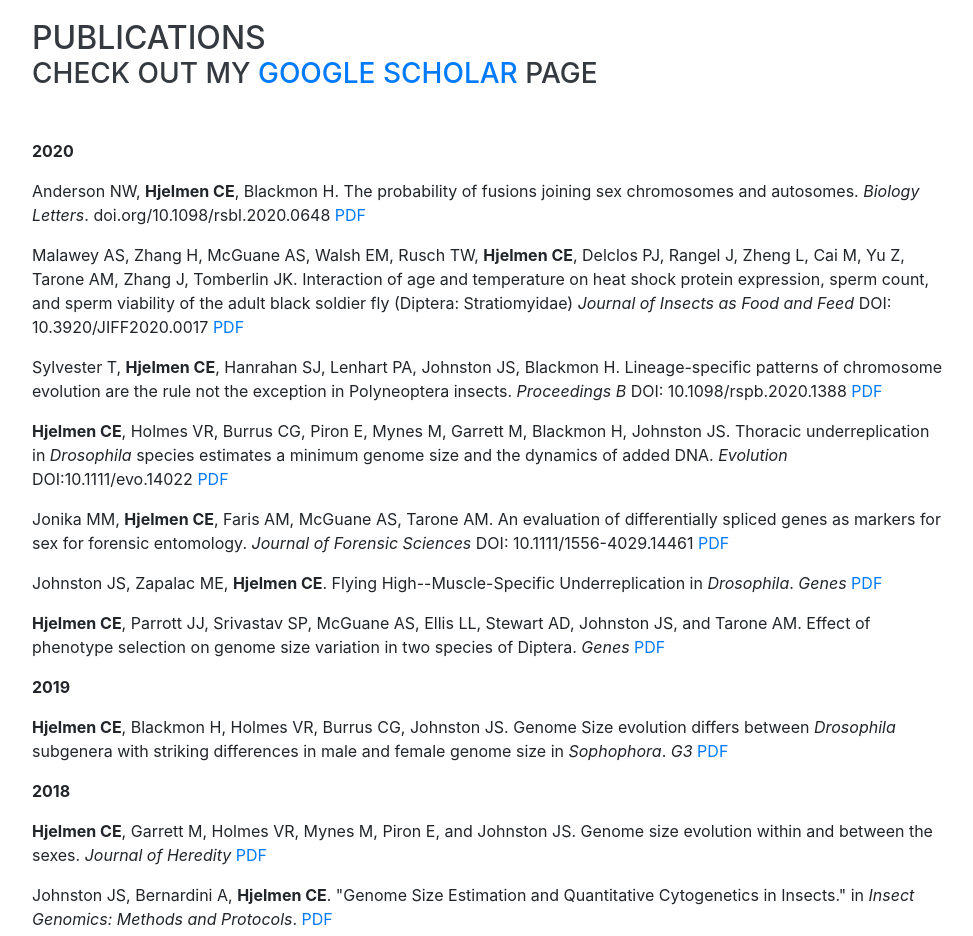
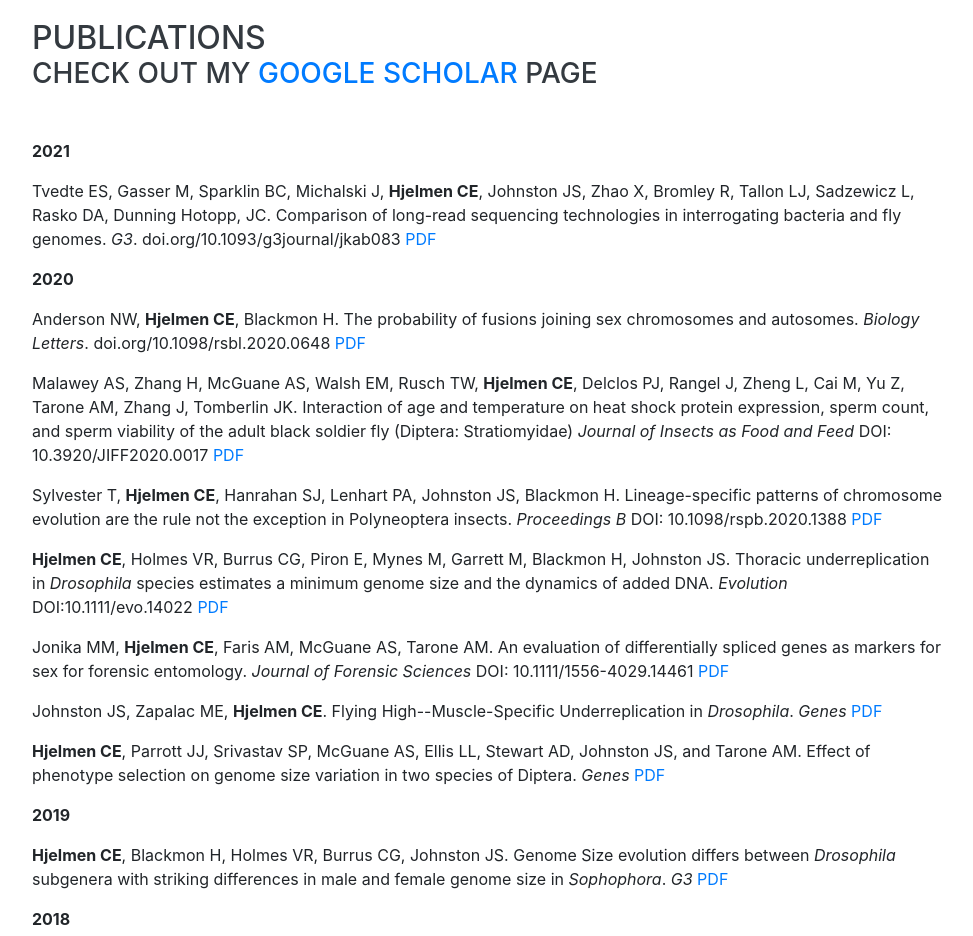
Before and after one commit to cehjelmen/cehjelmen.github.io, a website with bundled scripts: page index.html in a window 1280 px wide. Shown: the part 4440-5376 px from the top of the page, without its empty margins (288-1261 px from the left). Built offline with nearby package versions, Linux system fonts and the light colour scheme; a web font is replaced by a local one.

Commit message:
include new g3 paper

```diff
--- a/index.html
+++ b/index.html
@@ -239,6 +239,8 @@ dissection skills from an undergrad!) what thoracic tissues underreplication is
         <div class="resume-item d-flex flex-column flex-md-row justify-content-between mb-5">
           <div class="resume-content">
             <h3 class="mb-5">Check out my <a href="http://scholar.google.com/citations?hl=en&user=2tTIMucAAAAJ">Google Scholar</a> Page </h3>
+		<p><b>2021</b></p>
+		<p>Tvedte ES, Gasser M, Sparklin BC, Michalski J, <b>Hjelmen CE</b>, Johnston JS, Zhao X, Bromley R, Tallon LJ, Sadzewicz L, Rasko DA, Dunning Hotopp, JC. Comparison of long-read sequencing technologies in interrogating bacteria and fly genomes. <i>G3</i>. doi.org/10.1093/g3journal/jkab083 <a href="publications/Tvedte_et_al_2021_g3.pdf">PDF</a> </p>
 		<p><b>2020</b></p>
 		<p>Anderson NW, <b>Hjelmen CE</b>, Blackmon H. The probability of fusions joining sex chromosomes and autosomes. <i>Biology Letters</i>. doi.org/10.1098/rsbl.2020.0648 <a href="publications/bioletters2020.pdf">PDF</a> </p>
 		<p>Malawey AS, Zhang H, McGuane AS, Walsh EM, Rusch TW, <b>Hjelmen CE</b>, Delclos PJ, Rangel J, Zheng L, Cai M, Yu Z, Tarone AM, Zhang J, Tomberlin JK. Interaction of age and temperature on heat shock protein expression, sperm count, and sperm viability of the adult black soldier fly (Diptera: Stratiomyidae) <i> Journal of Insects as Food and Feed</i> DOI: 10.3920/JIFF2020.0017 <a href="publications/Malawey_jiff2020.pdf">PDF</a></p>
```
Also changed, not shown: 1 other file.
